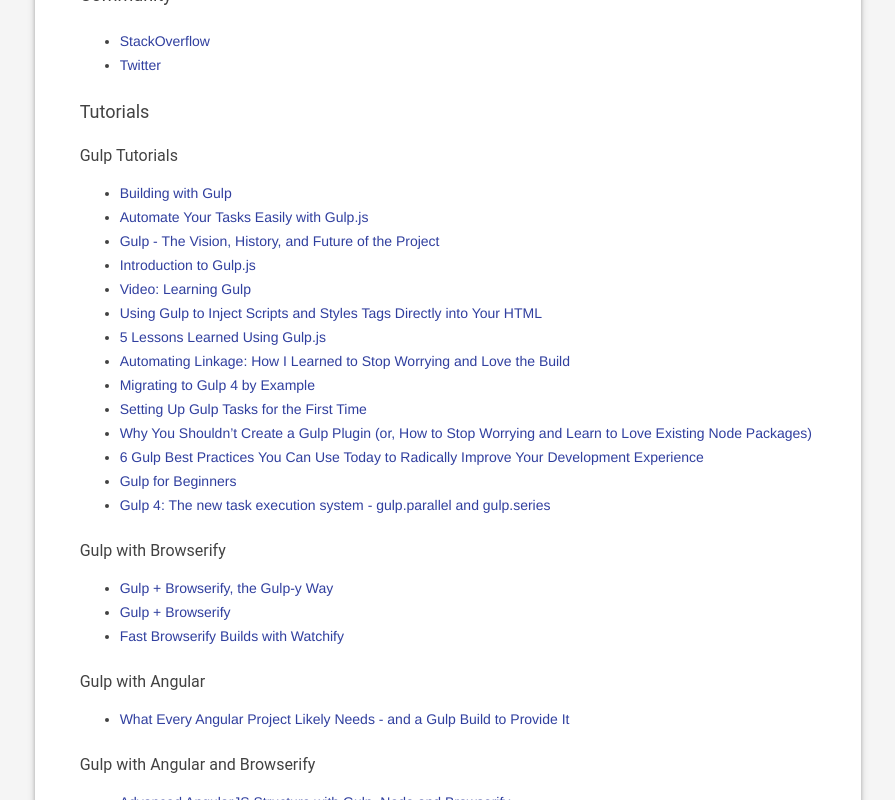
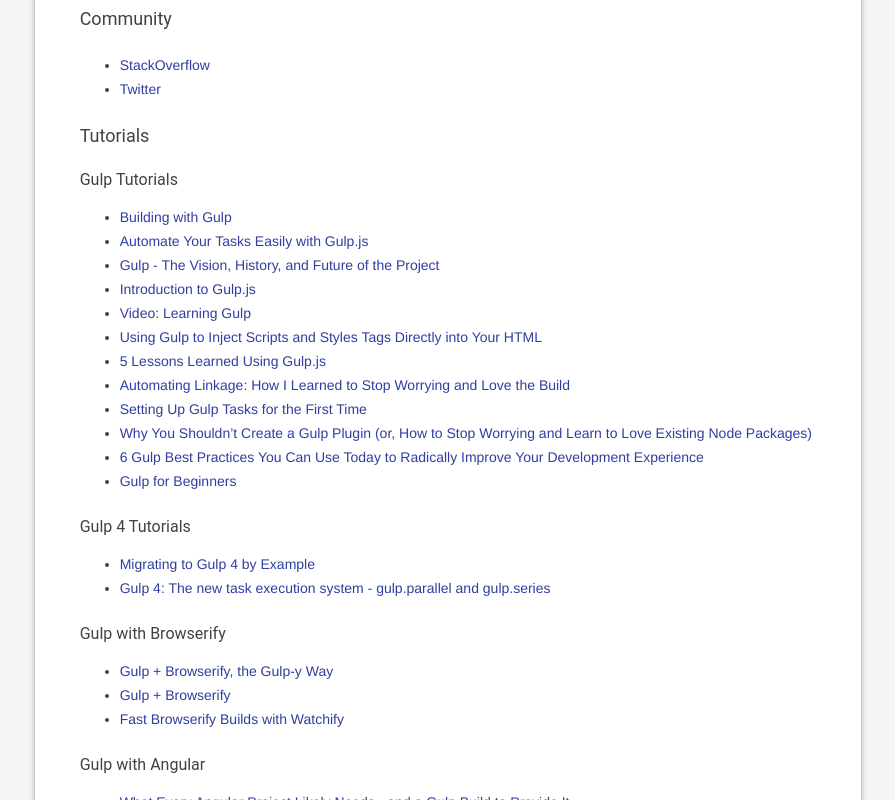
Before and after one commit to alferov/awesome-gulp, a plain HTML site: page index.html in a window 1280 px wide. Shown: the part 1982-2782 px from the top of the page, without its empty margins (192-1087 px from the left). Drawn offline with Linux system fonts and the light colour scheme; files that its build step writes are made by us from their sources.

Commit message:
Update 2015-10-19T21:27:31.012Z

```diff
--- a/index.html
+++ b/index.html
@@ -56,6 +56,7 @@
 <li><a href="#community">Community</a></li>
 <li><a href="#tutorials">Tutorials</a><ul>
 <li><a href="#gulp-tutorials">Gulp Tutorials</a></li>
+<li><a href="#gulp-4-tutorials">Gulp 4 Tutorials</a></li>
 <li><a href="#gulp-with-browserify">Gulp with Browserify</a></li>
 <li><a href="#gulp-with-browserify">Gulp with Angular</a></li>
 <li><a href="#gulp-with-angular-and-browserify">Gulp with Angular and Browserify</a></li>
@@ -124,11 +125,14 @@
 <li><a href="http://blog.icanmakethiswork.io/2015/02/using-gulp-in-asp-net-instead-of-web-optimization.html">Using Gulp to Inject Scripts and Styles Tags Directly into Your HTML</a></li>
 <li><a href="http://denbuzze.com/post/5-lessons-learned-using-gulpjs/">5 Lessons Learned Using Gulp.js</a></li>
 <li><a href="http://lab.brightnorth.co.uk/2014/08/13/automating-linkage-how-i-learned-to-stop-worrying-and-love-the-build/">Automating Linkage: How I Learned to Stop Worrying and Love the Build</a></li>
-<li><a href="https://blog.wearewizards.io/migrating-to-gulp-4-by-example">Migrating to Gulp 4 by Example</a></li>
 <li><a href="https://www.codementor.io/development-process/tutorial/how-to-set-up-gulp-beginner-guide#/">Setting Up Gulp Tasks for the First Time</a></li>
 <li><a href="http://blog.overzealous.com/post/74121048393/why-you-shouldnt-create-a-gulp-plugin-or-how-to">Why You Shouldn’t Create a Gulp Plugin (or, How to Stop Worrying and Learn to Love Existing Node Packages)</a></li>
 <li><a href="http://blog.rangle.io/angular-gulp-bestpractices/">6 Gulp Best Practices You Can Use Today to Radically Improve Your Development Experience</a></li>
 <li><a href="https://css-tricks.com/gulp-for-beginners/">Gulp for Beginners</a></li>
+</ul>
+<h4 id="gulp-4-tutorials">Gulp 4 Tutorials</h4>
+<ul>
+<li><a href="https://blog.wearewizards.io/migrating-to-gulp-4-by-example">Migrating to Gulp 4 by Example</a></li>
 <li><a href="http://fettblog.eu/gulp-4-parallel-and-series/">Gulp 4: The new task execution system - gulp.parallel and gulp.series</a></li>
 </ul>
 <h4 id="gulp-with-browserify">Gulp with Browserify</h4>
```
